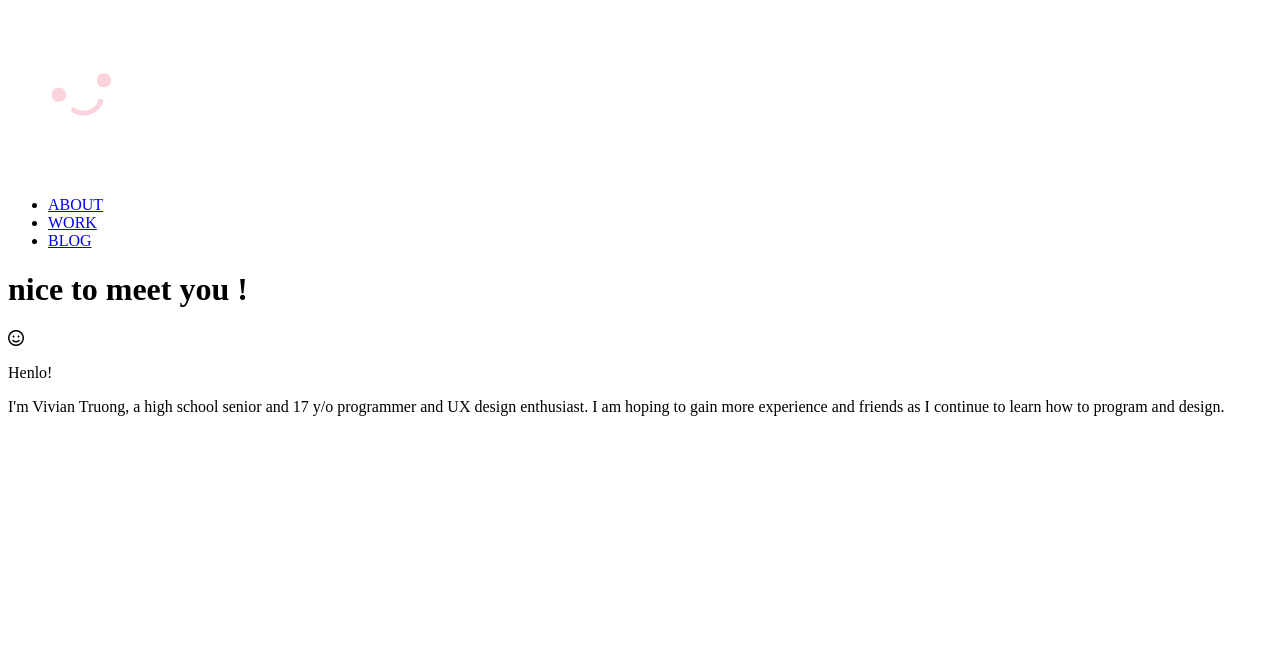
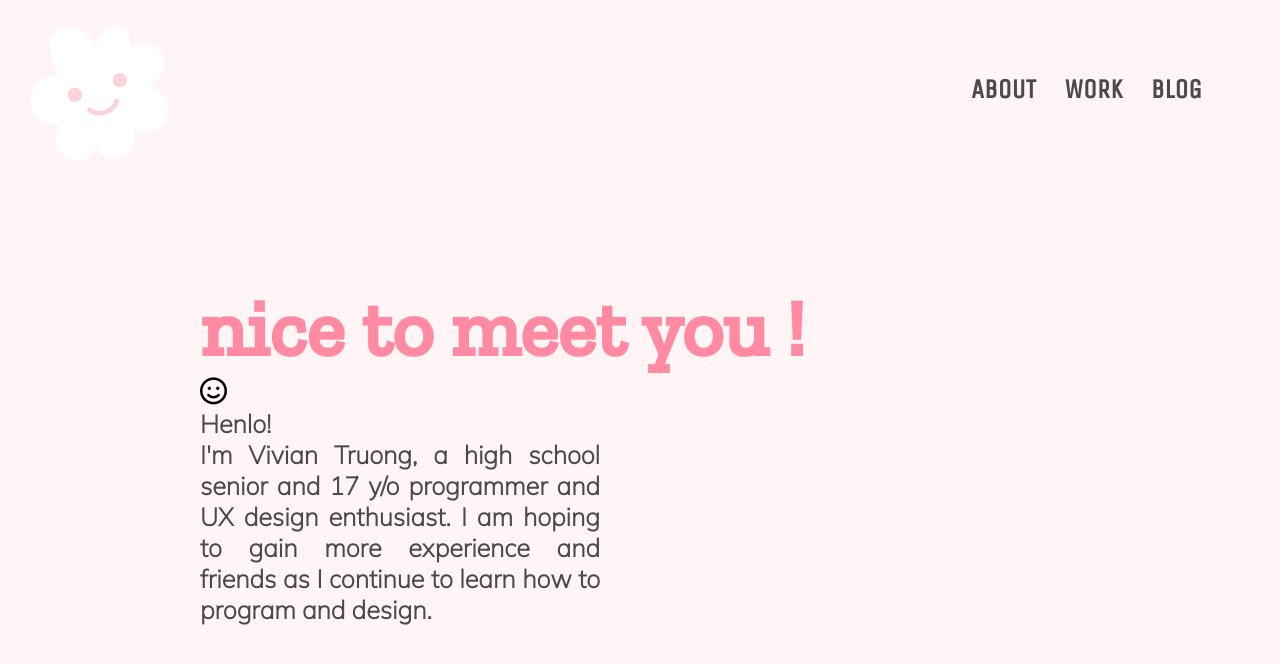
Before and after one commit to vivitruon/vivian-website, a plain HTML site: page about.html in a window 1280 px wide. Drawn offline with nearby package versions, Linux system fonts and the light colour scheme.

Commit message:
test 1.7

```diff
--- a/about.html
+++ b/about.html
@@ -8,7 +8,7 @@
 	<link rel="preconnect" href="https://fonts.gstatic.com" crossorigin>
 	<link href="https://fonts.googleapis.com/css2?family=Montserrat:wght@300;400&family=Mulish:wght@200&family=Unica+One&family=Zilla+Slab:wght@500&display=swap" rel="stylesheet">
 	<script src="https://kit.fontawesome.com/bc58649c27.js" crossorigin="anonymous"></script>
-	<link rel="stylesheet" type="text/css" href="test-website-index.css">
+	<link rel="stylesheet" type="text/css" href="index.css">
 </head>
 	<body>
 		<div class="nav-container">
```
